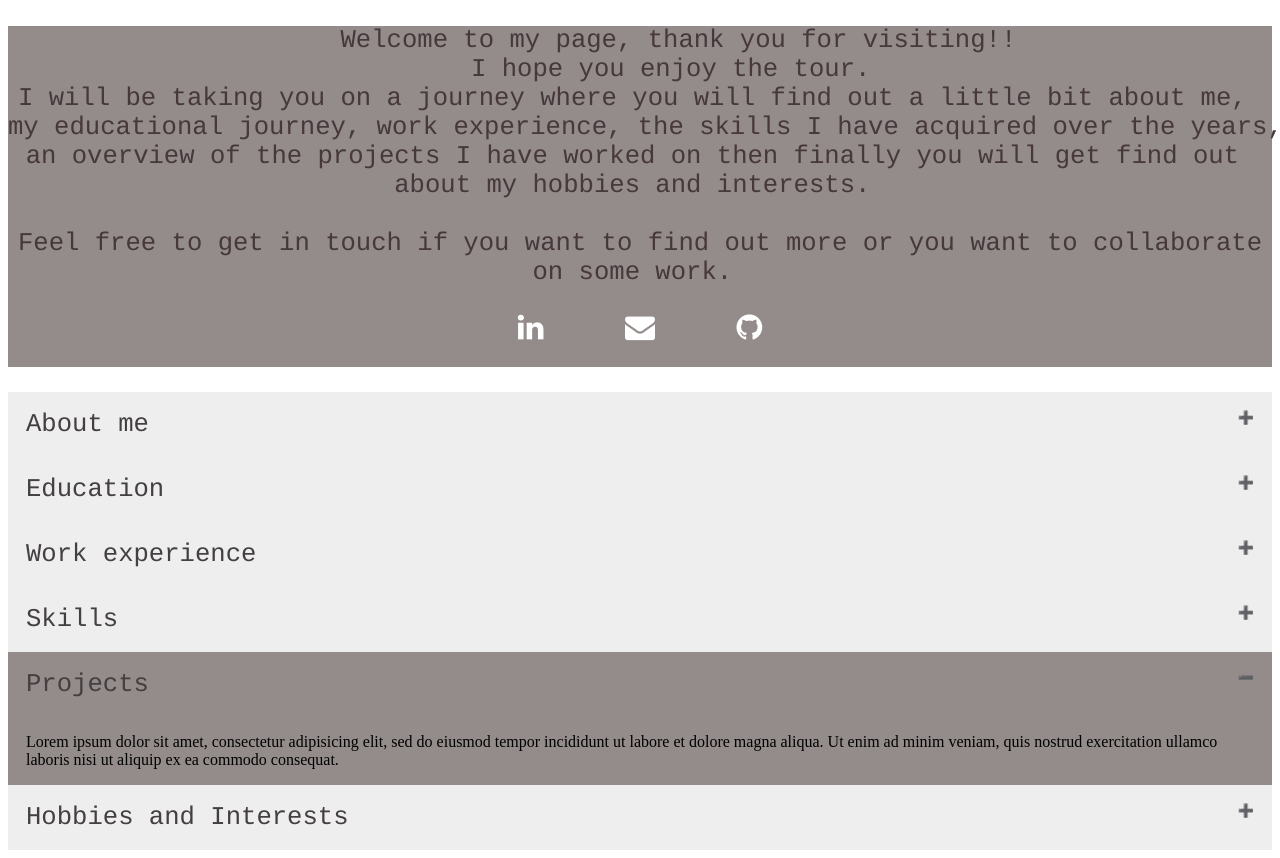
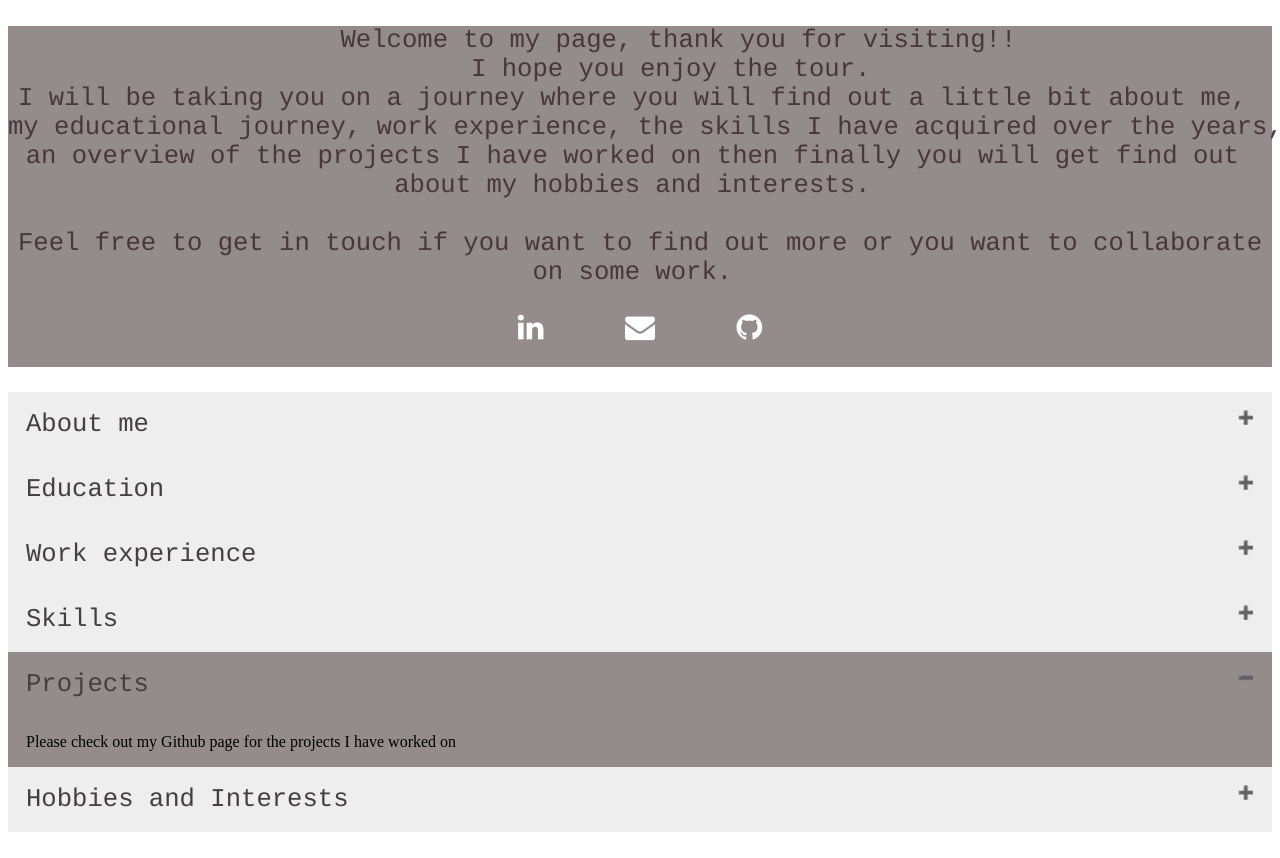
Before and after one commit to Moyra-TC/CV, a plain HTML site: page index.html in a window 1280 px wide. Both pictures are taken after a click on the button "Projects". Drawn offline with Linux system fonts and the light colour scheme.

Commit message:
Update index.html
Removing the hobbies and interests, skills and projects content, to be be updated later

```diff
--- a/index.html
+++ b/index.html
@@ -164,17 +164,15 @@
 
 <button class="accordion">Skills</button>
 <div class="panel">
-  <p>Lorem ipsum dolor sit amet, consectetur adipisicing elit, sed do eiusmod tempor incididunt ut labore et dolore magna aliqua. Ut enim ad minim veniam, quis nostrud exercitation ullamco laboris nisi ut aliquip ex ea commodo consequat.</p>
 </div>
 
 <button class="accordion">Projects</button>
 <div class="panel">
-  <p>Lorem ipsum dolor sit amet, consectetur adipisicing elit, sed do eiusmod tempor incididunt ut labore et dolore magna aliqua. Ut enim ad minim veniam, quis nostrud exercitation ullamco laboris nisi ut aliquip ex ea commodo consequat.</p>
-</div>
+  <p>Please check out my Github page for the projects I have worked on </p>
+  </div>
 
 <button class="accordion">Hobbies and Interests</button>
 <div class="panel">
-  <p>Lorem ipsum dolor sit amet, consectetur adipisicing elit, sed do eiusmod tempor incididunt ut labore et dolore magna aliqua. Ut enim ad minim veniam, quis nostrud exercitation ullamco laboris nisi ut aliquip ex ea commodo consequat.</p>
 </div>
 
 <script>
```
